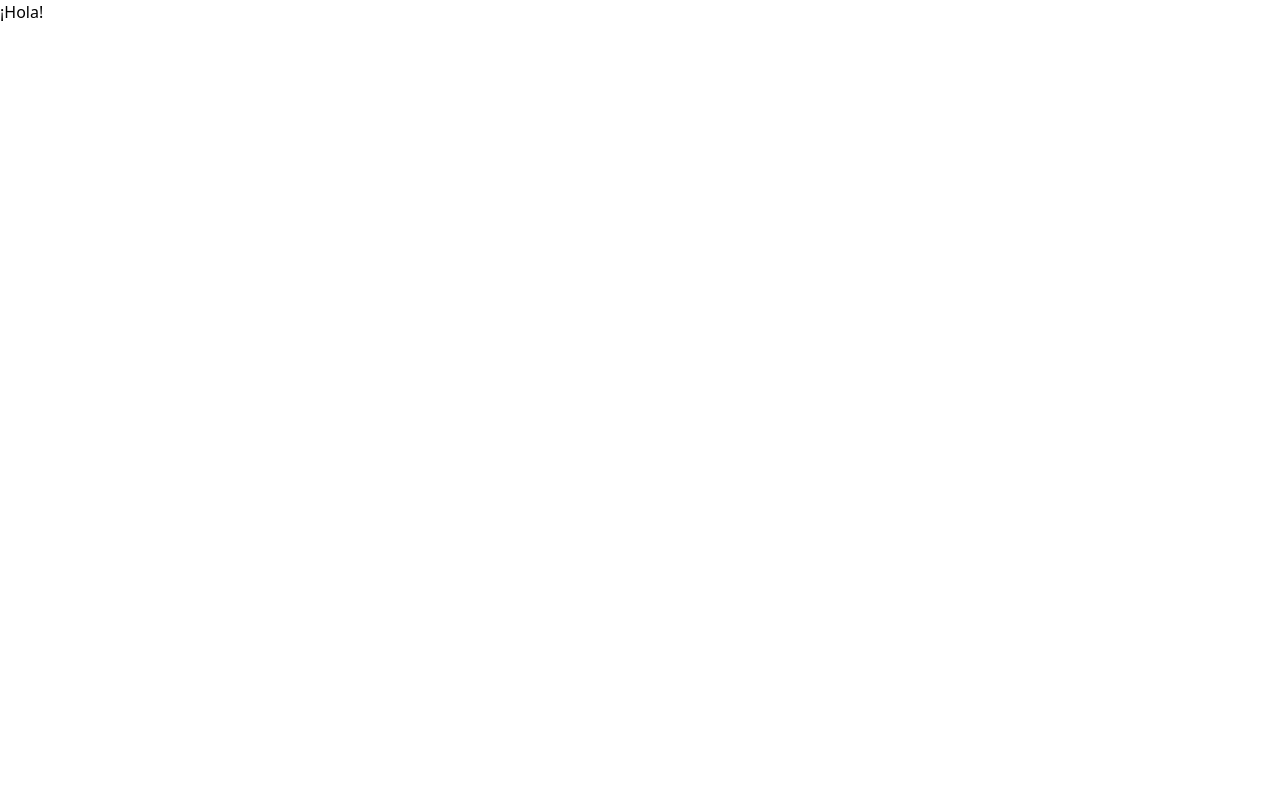
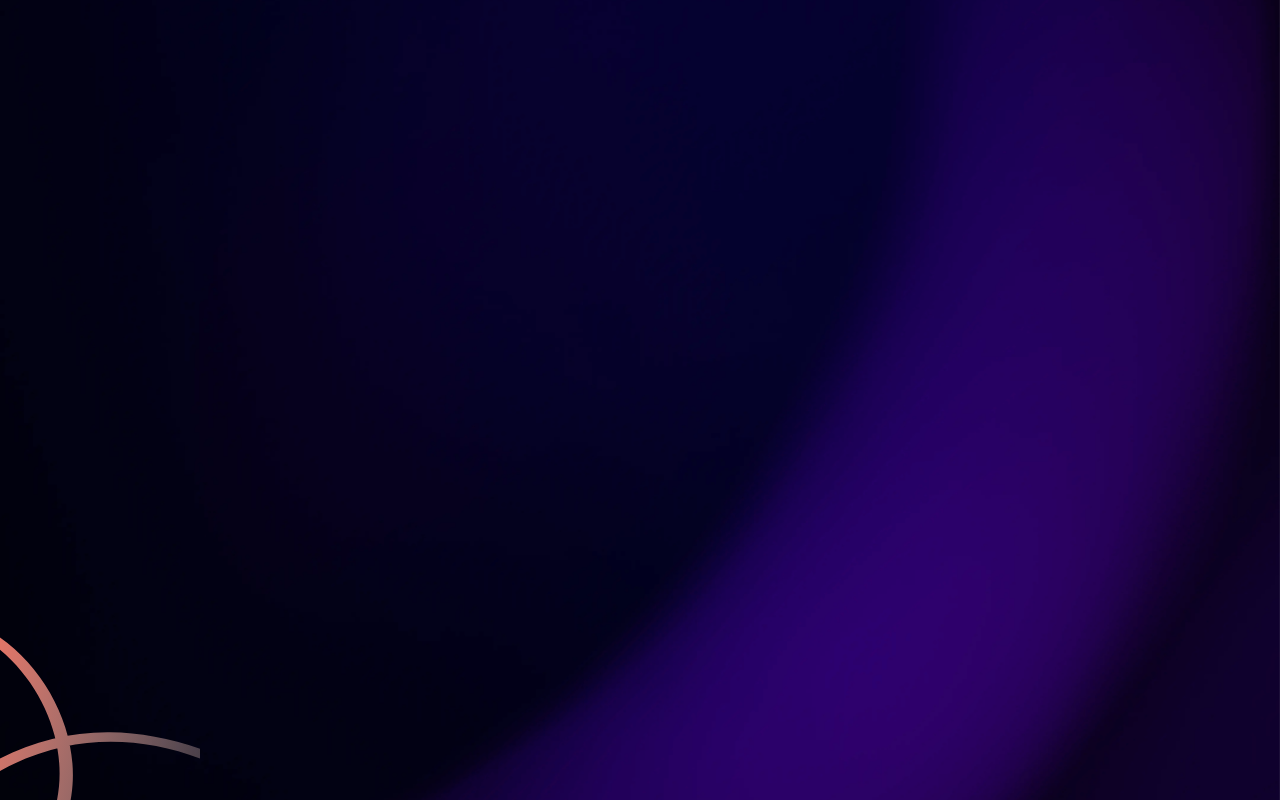
Before and after one commit to molinax18/conference-ticket, a React (Vite) app: page / in a window 1280 px wide. Built offline with nearby package versions, Linux system fonts and the light colour scheme.

Commit message:
index.css > @theme font resolved | COMPONENTS > bgImages created | PUBLIC > pattern created | CONSTANTS > patterns created > squigglyLineBottom created > beforeSquigglyLineBottom created, beforeSquigglyLineBottomStyles created

```diff
--- a/src/App.tsx
+++ b/src/App.tsx
@@ -1,5 +1,7 @@
+import Background from "./components/Background";
+
 const App = () => {
-  return <div>¡Hola!</div>;
+  return <Background />;
 };
 
 export default App;
--- a/src/components/Background.tsx
+++ b/src/components/Background.tsx
@@ -1,5 +1,16 @@
+import { beforeSquigglyLineBottomStyles } from "../constants/patterns/squigglyLineBottom";
+
 const Background = () => {
-  return <div></div>;
+  const bgImages = {
+    mobile: "bg-[url(/background/background-mobile.png)]",
+    tablet: "md:bg-[url(/background/background-tablet.png)]",
+    desktop: "lg:bg-[url(/background/background-desktop.png)]",
+  };
+
+  return (
+    <div className={`${bgImages.mobile} ${bgImages.tablet} ${bgImages.desktop} bg-cover bg-center min-h-dvh ${beforeSquigglyLineBottomStyles}`}
+    ></div>
+  );
 };
 
 export default Background;
--- /dev/null
+++ b/src/constants/patterns/squigglyLineBottom.ts
@@ -0,0 +1,8 @@
+const beforeSquigglyLineBottom = {
+  mobileAndTablet:
+    "before:bg-[url(pattern/pattern-squiggly-line-bottom-mobile-tablet.svg)]",
+  desktop:
+    "before:lg:bg-[url(/pattern/pattern-squiggly-line-bottom-desktop.svg)]",
+};
+
+export const beforeSquigglyLineBottomStyles = `${beforeSquigglyLineBottom.mobileAndTablet} ${beforeSquigglyLineBottom.desktop} before:bg-cover before:bg-center before:absolute before:bottom-0 before:w-[200px] before:h-[200px]`;
--- a/src/index.css
+++ b/src/index.css
@@ -1,7 +1,7 @@
 @import url('https://fonts.googleapis.com/css2?family=Inconsolata:wght@200..900&display=swap');
 @import "tailwindcss";
 
-@themes static {
+@theme static {
   /* Color */
   --color-neutral-0: hsl(0, 0%, 100%);
   --color-neutral-300: hsl(252, 6%, 83%);
@@ -15,3 +15,9 @@
   /* Font */
   --font-inconsolata: "Inconsolata", serif;
 }
+
+@layer base {
+  html {
+    @apply font-inconsolata;
+  }
+}
```
Also changed, not shown: public/pattern/pattern-squiggly-line-bottom-desktop.svg (renamed from frontendmentor_files/images/pattern-squiggly-line-bottom-desktop.svg), public/pattern/pattern-squiggly-line-bottom-mobile-tablet.svg (renamed from frontendmentor_files/images/pattern-squiggly-line-bottom-mobile-tablet.svg).
